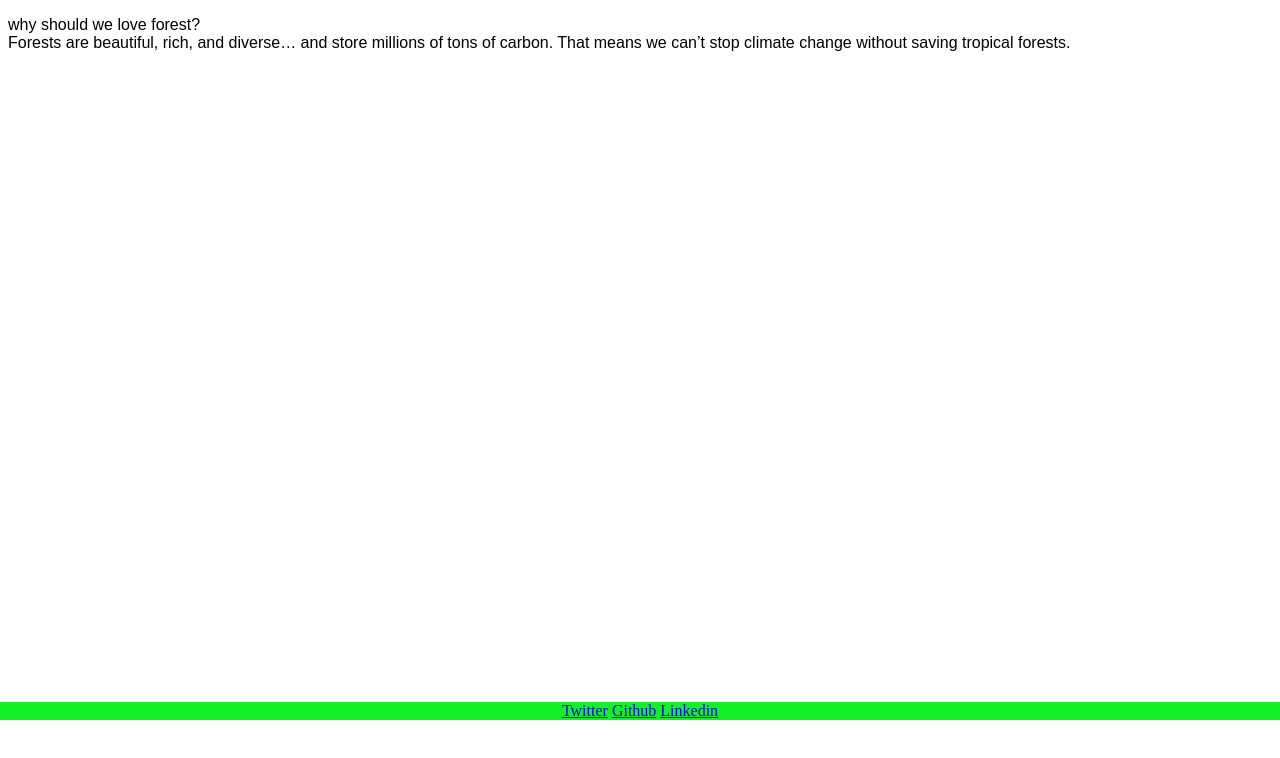
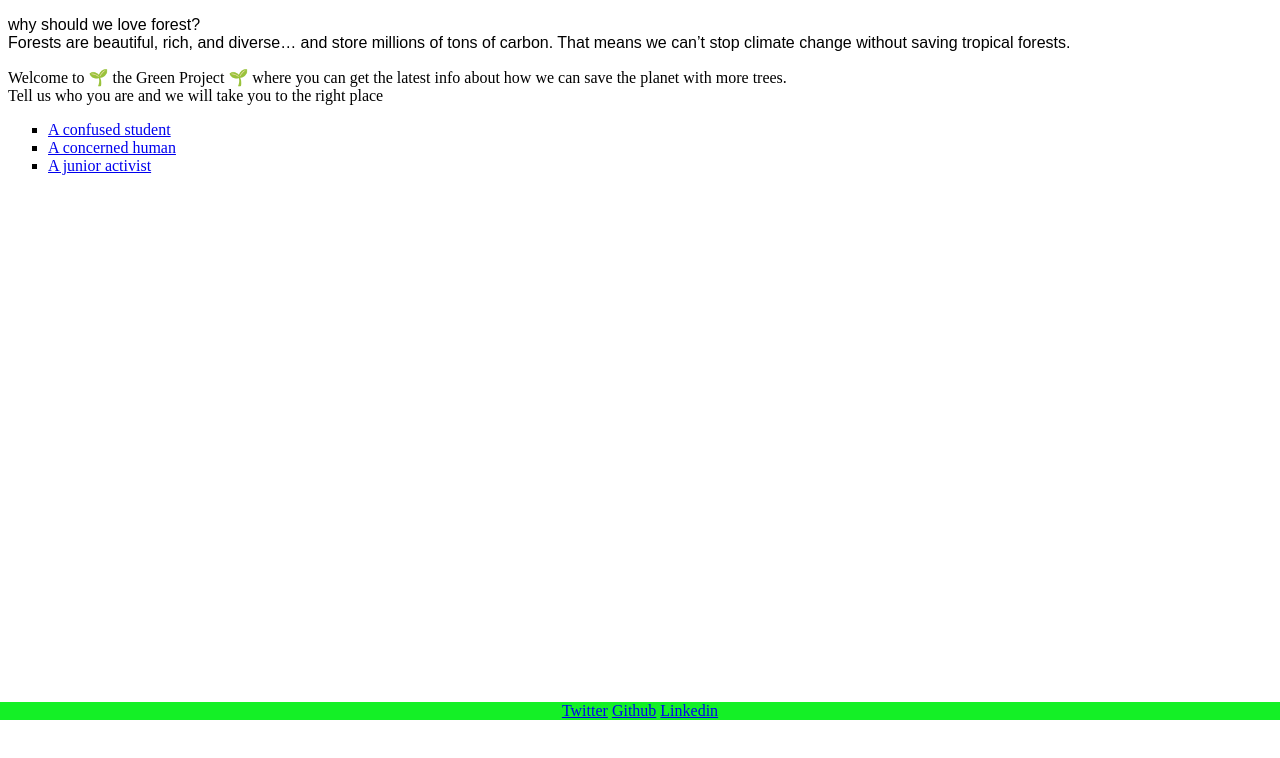
Before and after one commit to lab-brussels-1/group5, a website: page index.html in a window 1280 px wide. Drawn offline with Linux system fonts and the light colour scheme.

Commit message:
article added

```diff
--- a/index.html
+++ b/index.html
@@ -18,6 +18,33 @@
         forests.
       </p>
     </section>
+    <article id="main-info">
+      <p>
+        Welcome to 🌱 the Green Project 🌱 where you can get the latest info
+        about how we can save the planet with more trees.
+        <br />
+        Tell us who you are and we will take you to the right place
+      </p>
+      <ul class="interesting-things">
+        <li>
+          <a
+            href="https://www.nationalgeographic.org/encyclopedia/deforestation/"
+            target="_blank"
+            >A confused student</a
+          >
+        </li>
+        <li>
+          <a href="https://ourworldindata.org/deforestation" target="_blank"
+            >A concerned human</a
+          >
+        </li>
+        <li>
+          <a href="https://fridaysforfuture.org/" target="_blank"
+            >A junior activist</a
+          >
+        </li>
+      </ul>
+    </article>
 
     <footer class="footer-style">
       <a href="twitter.com">Twitter</a>
--- a/package.json
+++ b/package.json
@@ -8,7 +8,7 @@
     "spell-check": "cspell  \"**\"",
     "lint:ls": "ls-lint",
     "lint:md": "markdownlint --ignore node_modules --config ./.markdownlint.jsonc ./ ",
-    "lint:css": "stylelint './**/*.css'",
+    "lint:css": "stylelint \"./**/*.css\"",
     "validate:html": "html-validate ./",
     "accessibility": "achecker"
   },
--- a/styles/something.css
+++ b/styles/something.css
@@ -6,6 +6,11 @@
   background-color: rgb(20, 240, 38);
   text-align: center;
 }
+
 .fascinating-words {
   font-family: fantasy;
 }
+
+.interesting-things {
+  list-style-type: square;
+}
```
